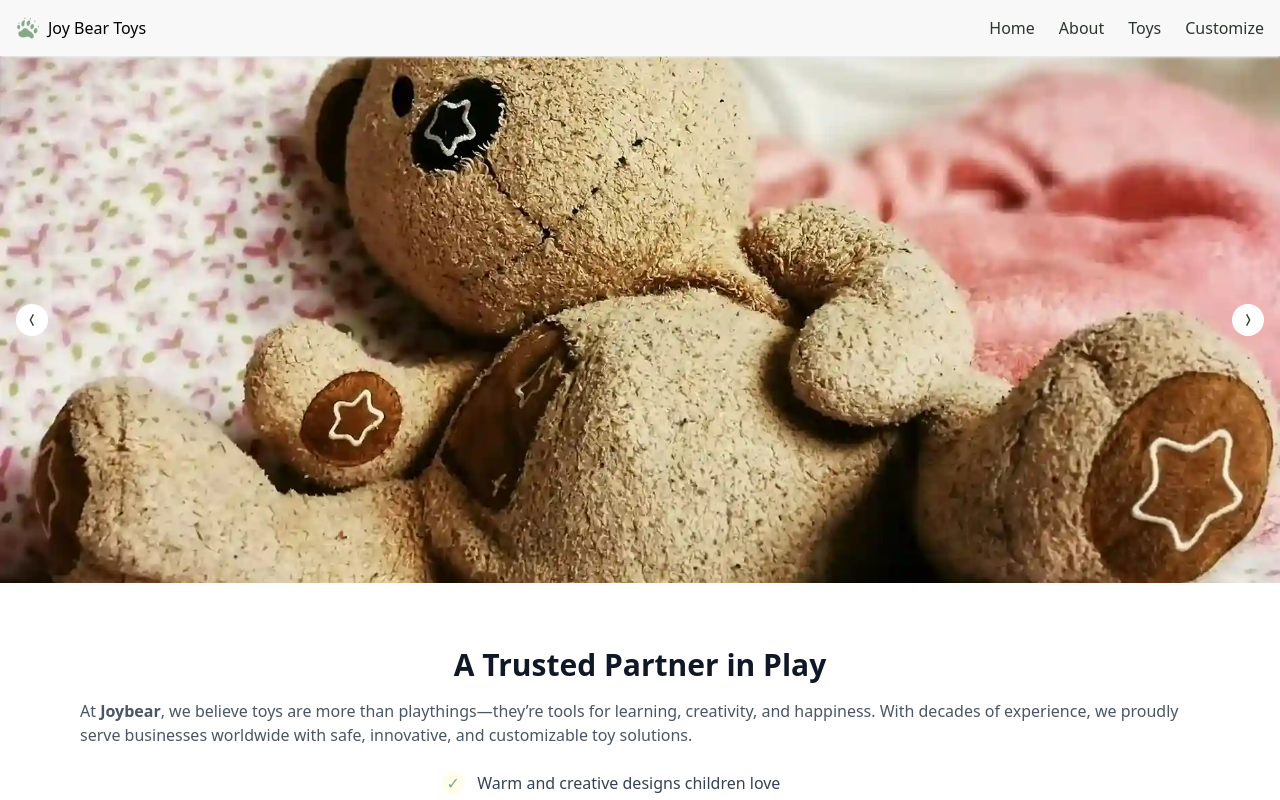
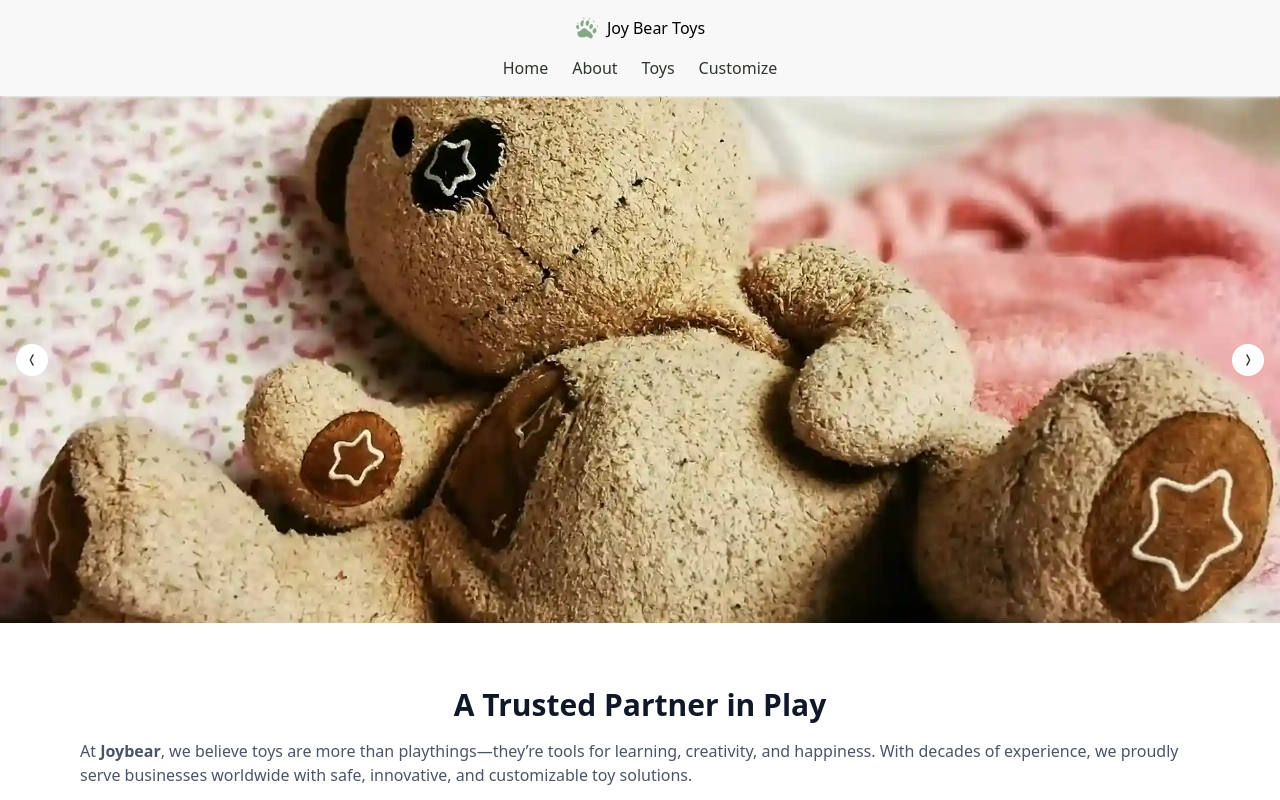
Before and after one commit to ThundeRayn/Joy-Bear, a React (Vite) app: page / in a window 1280 px wide. Shown: the top 800 px of the page. Built offline with nearby package versions, Linux system fonts and the light colour scheme; no server answers.

Commit message:
desktop menu changed

```diff
--- a/src/components/Navbar.tsx
+++ b/src/components/Navbar.tsx
@@ -35,20 +35,21 @@ const Navbar = () => {
         {/* Navbar */}
         <div
             id='navbar'
-            className={`bg-[#f8f8f8] p-4 flex justify-between shadow-sm shadow-gray-100`}>
+            className={`bg-[#f8f8f8] shadow-sm shadow-gray-100`}>
 
+          {/* Desktop: Logo centered */}
+          <div className='hidden md:flex justify-center items-center p-4'>
             <a href='/'>
               <div id='nav-logo' className='flex justify-center items-center gap-2'>
                   <img src="/bear-paw.svg" alt="Joy Bear Logo" className="w-6 h-6 inline" />
                   <span>Joy Bear Toys</span>
               </div>
             </a>
+          </div>
 
-          <div
-              id='nav-menu'
-              className='flex items-center gap-6'>
-              {/* Horizontal menu for desktop/iPad */}
-              <ul className='hidden md:flex items-center gap-6'>
+          {/* Desktop: Menu centered */}
+          <div className='hidden md:flex justify-center items-center pb-4'>
+            <ul className='flex items-center gap-6'>
               <li>
                 <a href='/' className="text-[#2c362d] hover:text-[#617963] transition-colors duration-300 ease-in-out">Home</a>
               </li>
@@ -62,14 +63,28 @@ const Navbar = () => {
                 <a href='/customize' className="text-[#2c362d] hover:text-[#617963] transition-colors duration-300 ease-in-out">Customize</a>
               </li>
             </ul>
+          </div>
 
+          {/* Mobile: Logo and Menu toggle side by side */}
+          <div className='md:hidden p-4 flex justify-between'>
+            <a href='/'>
+              <div id='nav-logo' className='flex justify-center items-center gap-2'>
+                  <img src="/bear-paw.svg" alt="Joy Bear Logo" className="w-6 h-6 inline" />
+                  <span>Joy Bear Toys</span>
+              </div>
+            </a>
+
+            <div
+                id='nav-menu'
+                className='flex items-center gap-6'>
                 {/* Mobile menu toggle */}
                 <a
                     href="#"
                     onClick={() => setOpen(!open)}
-                  className='md:hidden text-[#2c362d] font-sm hover:text-[#617963] transition-colors duration-300 ease-in-out'>
+                    className='text-[#2c362d] font-sm hover:text-[#617963] transition-colors duration-300 ease-in-out'>
                     {open? <RiArrowDownWideFill size={24} />: <FiMenu size={24} />}
                 </a>
+            </div>
           </div>
         </div>
 
```
Lines whose indentation alone changed are shown as unchanged.
